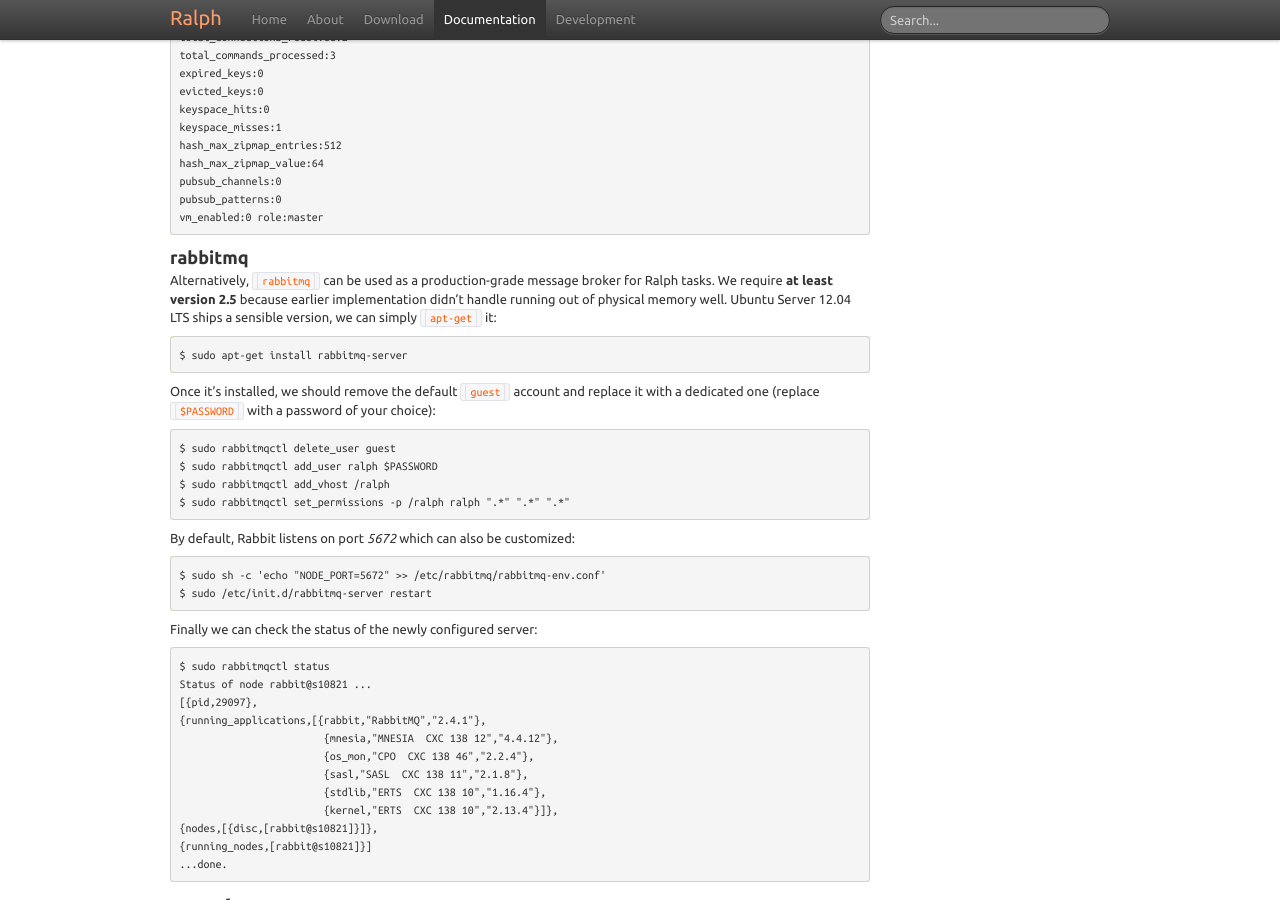
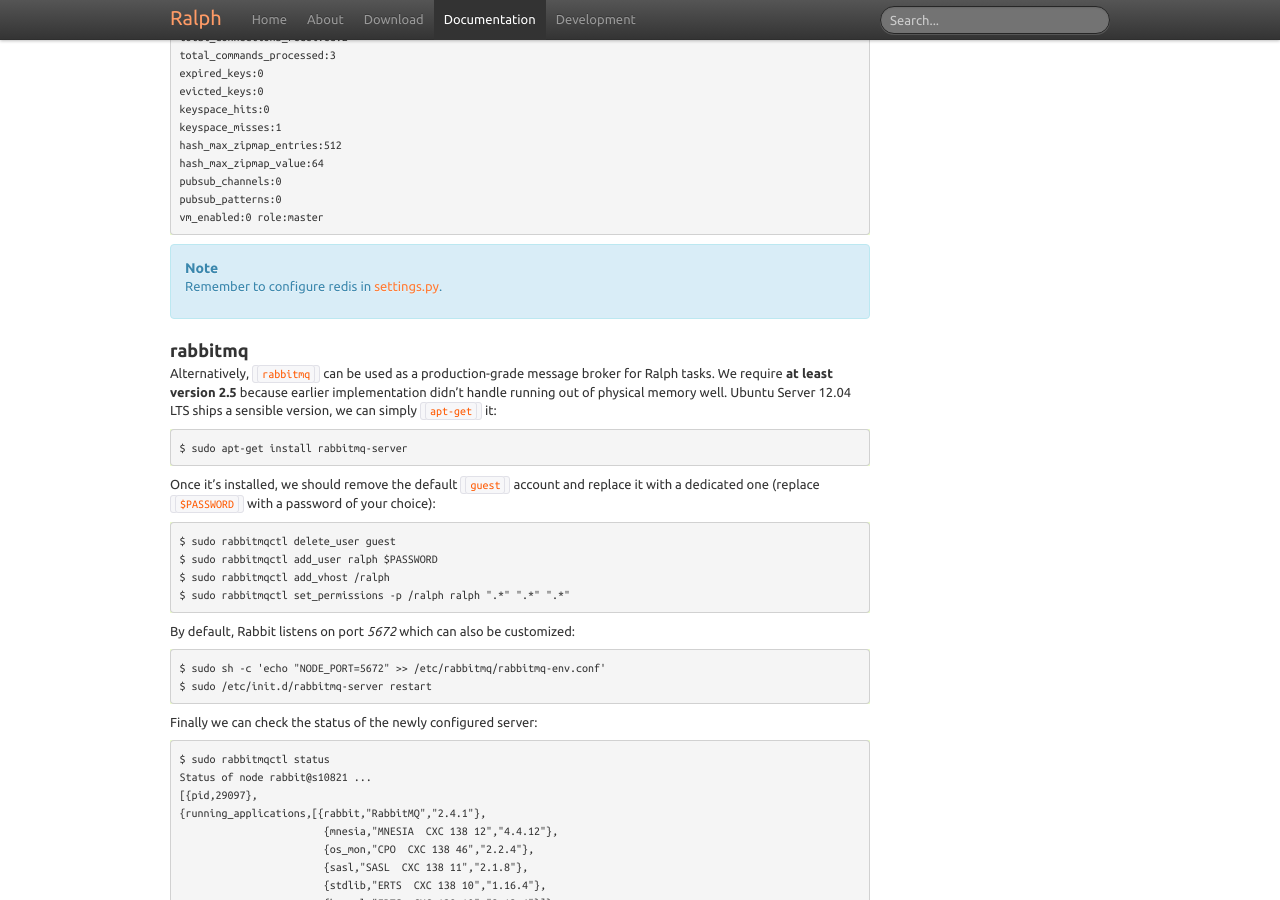
Before and after one commit to allegro/ralph, a Sphinx documentation site: the page built from doc/installation.rst, in a window 1280 px wide and 900 px high, scrolled down 1733 px. Built offline with Sphinx 7.4.7, drawn with Linux system fonts in a browser that asks for light colours.

Commit message:
redis config

```diff
--- a/doc/installation.rst
+++ b/doc/installation.rst
@@ -119,6 +119,11 @@
   pubsub_channels:0
   pubsub_patterns:0
   vm_enabled:0 role:master
+
+.. note::
+
+  Remember to configure redis in `settings.py <configuration#message-queue-broker>`_.
+
 
 rabbitmq
 ~~~~~~~~
```
